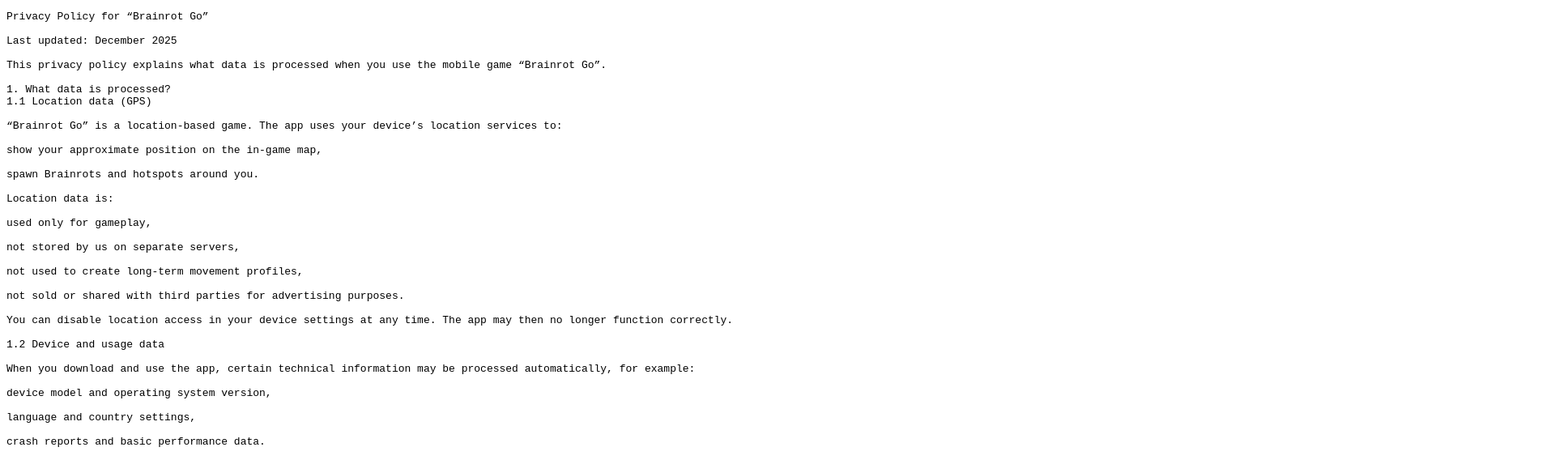
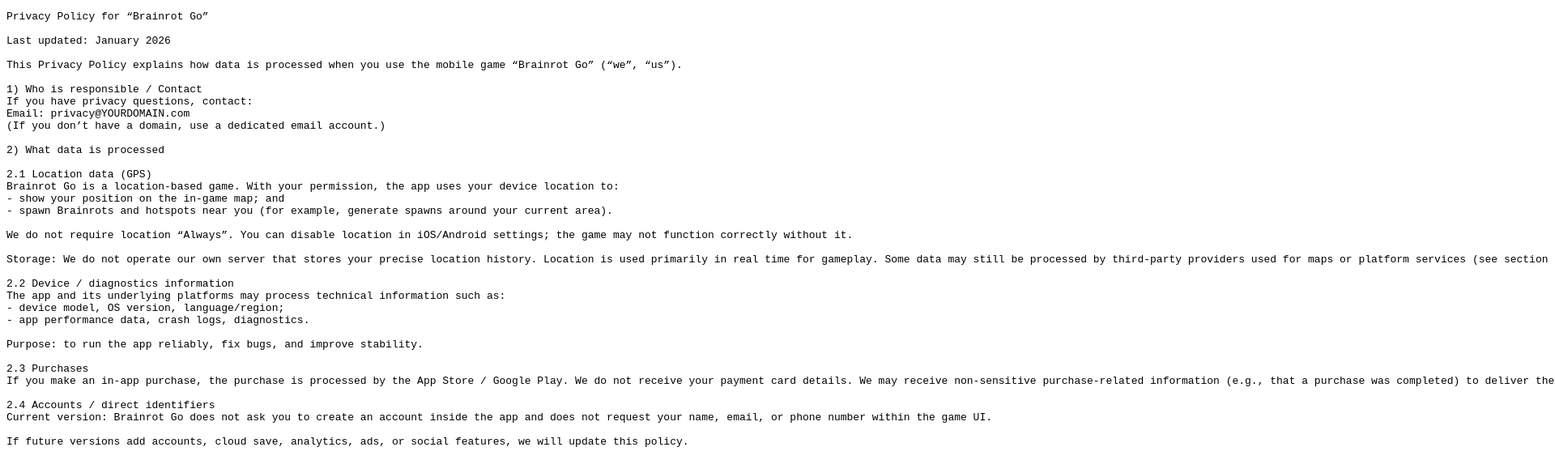
Before and after one commit to brainrotgoooo-png/brainrotgo-privacy, a plain HTML site: page index.html in a window 1280 px wide. Shown: the top 568 px of the page at 81% size, 1920 px wide, since content can reach past the window. Drawn offline with Linux system fonts and the light colour scheme.

Commit message:
index.html

```diff
--- a/index.html
+++ b/index.html
@@ -1,123 +1,85 @@
 <!DOCTYPE html>
 <html lang="en">
 <head>
-  <meta charset="utf-8">
+  <meta charset="utf-8" />
+  <meta name="viewport" content="width=device-width, initial-scale=1" />
   <title>Brainrot Go – Privacy Policy</title>
 </head>
 <body>
 <pre>
 Privacy Policy for “Brainrot Go”
 
-Last updated: December 2025
+Last updated: January 2026
 
-This privacy policy explains what data is processed when you use the mobile game “Brainrot Go”.
+This Privacy Policy explains how data is processed when you use the mobile game “Brainrot Go” (“we”, “us”).
 
-1. What data is processed?
-1.1 Location data (GPS)
+1) Who is responsible / Contact
+If you have privacy questions, contact:
+Email: privacy@YOURDOMAIN.com
+(If you don’t have a domain, use a dedicated email account.)
 
-“Brainrot Go” is a location-based game. The app uses your device’s location services to:
+2) What data is processed
 
-show your approximate position on the in-game map,
+2.1 Location data (GPS)
+Brainrot Go is a location-based game. With your permission, the app uses your device location to:
+- show your position on the in-game map; and
+- spawn Brainrots and hotspots near you (for example, generate spawns around your current area).
 
-spawn Brainrots and hotspots around you.
+We do not require location “Always”. You can disable location in iOS/Android settings; the game may not function correctly without it.
 
-Location data is:
+Storage: We do not operate our own server that stores your precise location history. Location is used primarily in real time for gameplay. Some data may still be processed by third-party providers used for maps or platform services (see section 3).
 
-used only for gameplay,
+2.2 Device / diagnostics information
+The app and its underlying platforms may process technical information such as:
+- device model, OS version, language/region;
+- app performance data, crash logs, diagnostics.
 
-not stored by us on separate servers,
+Purpose: to run the app reliably, fix bugs, and improve stability.
 
-not used to create long-term movement profiles,
+2.3 Purchases
+If you make an in-app purchase, the purchase is processed by the App Store / Google Play. We do not receive your payment card details. We may receive non-sensitive purchase-related information (e.g., that a purchase was completed) to deliver the purchased item.
 
-not sold or shared with third parties for advertising purposes.
+2.4 Accounts / direct identifiers
+Current version: Brainrot Go does not ask you to create an account inside the app and does not request your name, email, or phone number within the game UI.
 
-You can disable location access in your device settings at any time. The app may then no longer function correctly.
+If future versions add accounts, cloud save, analytics, ads, or social features, we will update this policy.
 
-1.2 Device and usage data
+3) Third-party services
+Brainrot Go uses third-party services that may process data under their own policies:
 
-When you download and use the app, certain technical information may be processed automatically, for example:
+- Apple App Store / Google Play (distribution, updates, purchases, basic diagnostics)
+- Unity (game engine and/or services used by the app)
+- Mapbox (maps and location-related features)
 
-device model and operating system version,
+These providers may process technical identifiers and diagnostics information to provide their services. For details, see their privacy policies on their official websites.
 
-language and country settings,
+4) Data sharing
+We do not sell your personal data.
+We do not share your data for third-party advertising.
 
-crash reports and basic performance data.
+However, using the services in section 3 requires data to be processed by those providers to deliver core functionality (e.g., maps, purchases, stability diagnostics).
 
-This information is mainly processed by platform providers (such as Google Play) and by the game engine / services used by the app. We do not use this data to personally identify you.
+5) Children
+Brainrot Go is designed to be family-friendly.
+We do not knowingly collect direct contact information (like name, email, phone number) from children within the app.
 
-1.3 No own analytics / user accounts (current version)
+If you are a parent/guardian and believe a child has provided personal information to us, contact us and we will take appropriate steps.
 
-In the current version of “Brainrot Go”:
+6) Retention
+We do not maintain our own database of precise location history.
+Diagnostics and technical data processed by third-party providers is retained according to their own retention policies.
 
-we do not run our own analytics or tracking system,
+7) Your choices and rights
+- You can withdraw location permission in your device settings.
+- Depending on your location, you may have rights such as access, deletion, or objection.
+To exercise rights regarding data we control, contact us using the email above.
+For data controlled by third-party providers (Apple/Google/Unity/Mapbox), you may need to use their privacy tools or contact them directly.
 
-we do not create in-app user accounts,
+8) Security
+We take reasonable measures to protect data within our control. No method of transmission or storage is 100% secure.
 
-we do not collect names, email addresses or other contact details from players inside the app.
-
-If this changes in future updates (for example, if analytics, cloud saves or account features are added), this privacy policy will be updated accordingly.
-
-2. Third-party services
-
-The app uses the following third-party services:
-
-Google Play – for downloading and updating the app, in-app purchases, and basic crash / usage information.
-
-Unity – as the game engine. Unity may process technical data such as device information and crash reports as part of running the app.
-
-Mapbox – for maps and location-related features.
-
-These providers process data under their own responsibility. For details, please refer to their privacy policies:
-
-Unity Privacy Policy
-
-Mapbox Privacy Policy
-
-Google Privacy Policy
-
-(Links can be found on the respective websites.)
-
-3. Children
-
-“Brainrot Go” is designed to be child-friendly and can be used by children and teenagers.
-
-We do not knowingly collect personal contact information (such as names, email addresses or phone numbers) from children.
-
-If you are a parent or guardian and have questions about data used in connection with this app, or if you believe that personal information has been provided, please contact us using the contact details provided in the app store listing. We will review the request and delete data where applicable.
-
-4. Storage and retention
-
-We do not store personal data on our own servers.
-
-Technical and usage data that is processed by third-party providers (Google, Unity, Mapbox) is stored according to their own retention policies and then deleted or anonymised by them.
-
-5. Your rights
-
-Depending on your country and applicable law, you may have certain rights regarding personal data, for example:
-
-right of access (information about data processed about you),
-
-right to rectification,
-
-right to erasure,
-
-right to restriction of processing,
-
-right to object to certain processing.
-
-You can exercise these rights by contacting us via the contact information provided in the app store listing. For data processed directly by Google, Unity or Mapbox, you may also need to contact these providers or use the privacy settings in your Google account / on your device.
-
-6. Changes to this privacy policy
-
-This policy may be updated from time to time, for example if:
-
-new features are added to the app,
-
-additional services or analytics tools are integrated,
-
-legal requirements change.
-
-The latest version will always be available at this URL and in the app’s store listing.
+9) Changes
+We may update this policy. The latest version will always be available at this URL.
 </pre>
 </body>
 </html>
```
